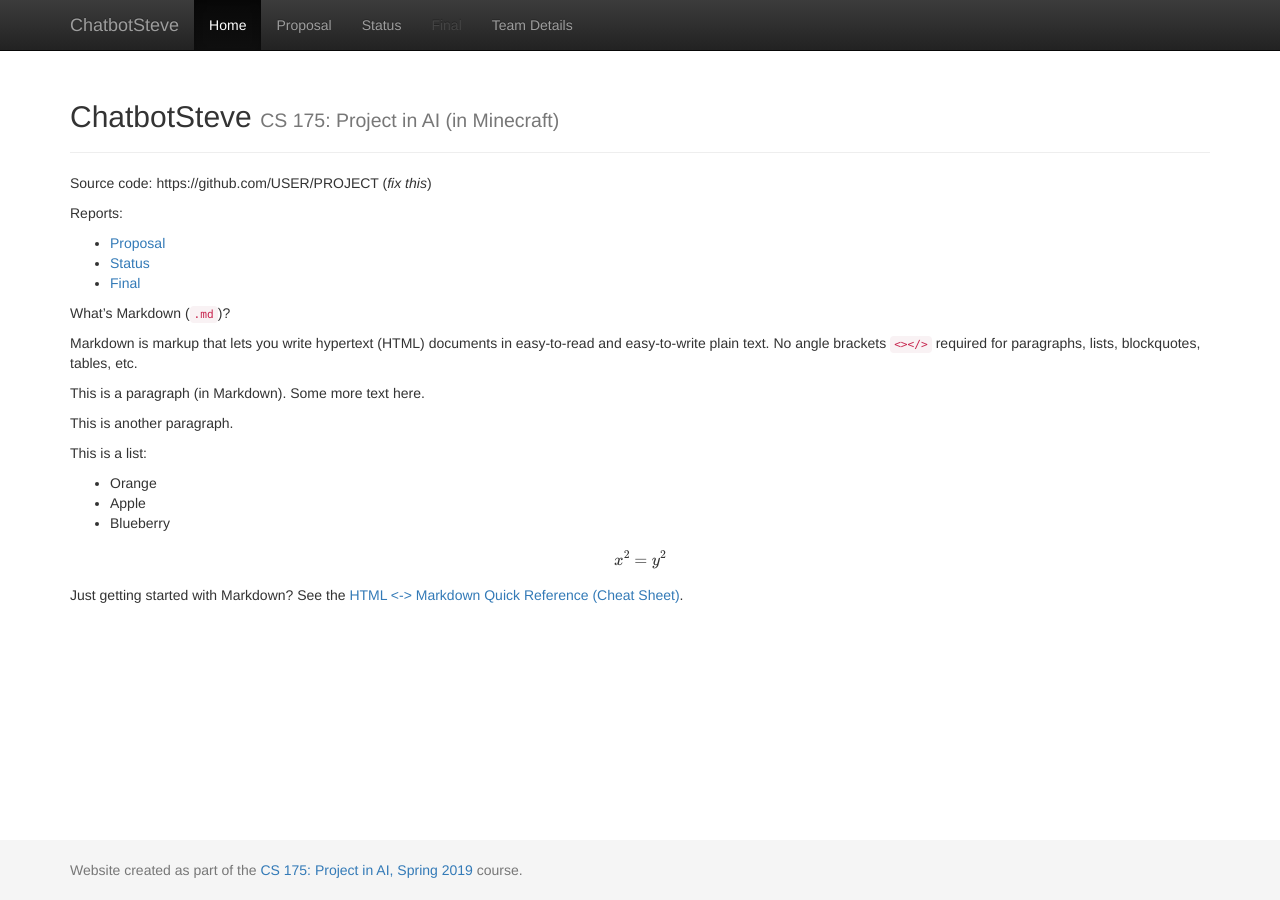
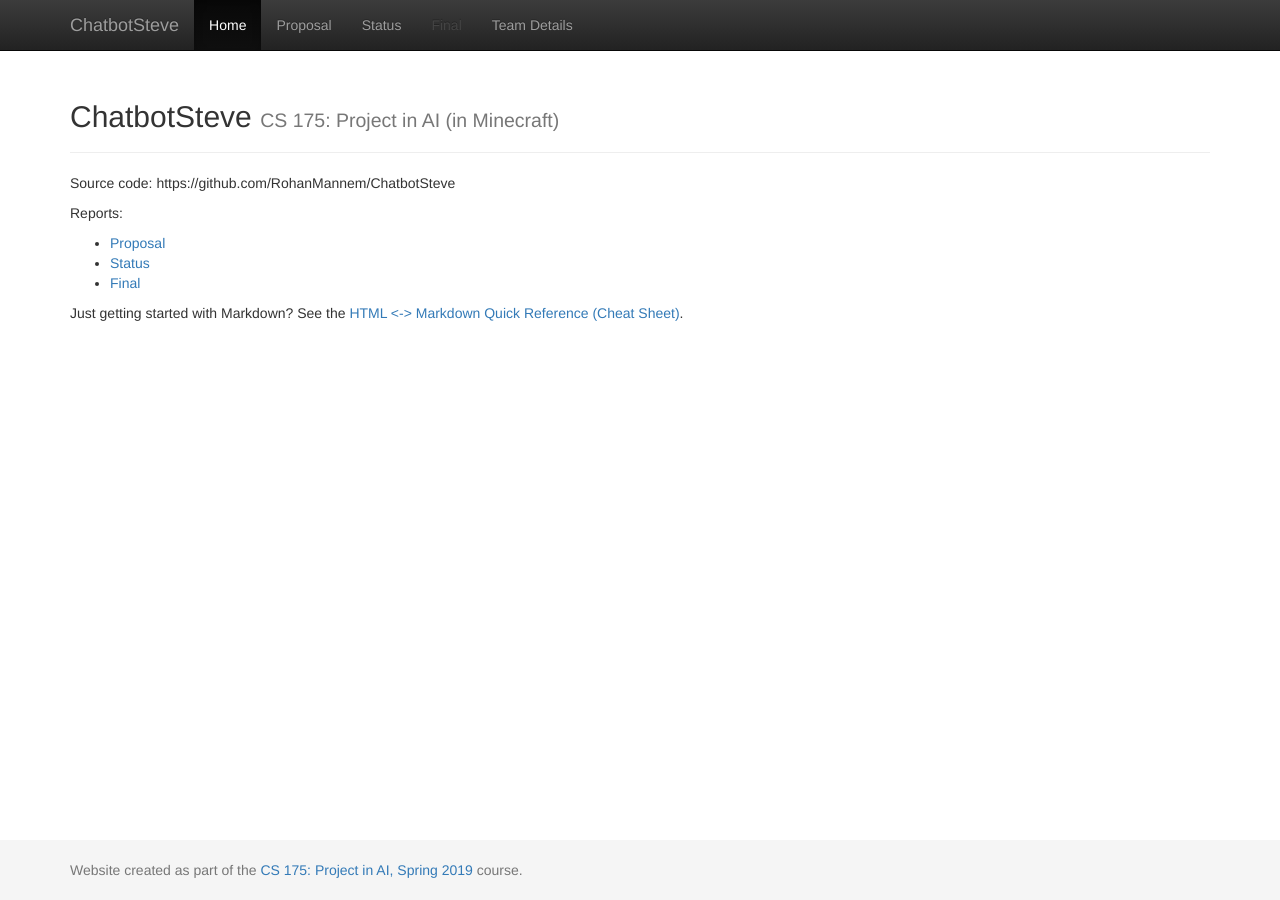
Before and after one commit to RohanMannem/ChatbotSteve, a Jekyll site: the page built from docs/index.md, in a window 1280 px wide. Built offline with Jekyll 4.4.1, drawn with Linux system fonts in a browser that asks for light colours; formulas are drawn with MathJax 3.

Commit message:
Update index.md

```diff
--- a/docs/index.md
+++ b/docs/index.md
@@ -3,7 +3,7 @@
 title:  Home
 ---
 
-Source code: https://github.com/USER/PROJECT (_fix this_)
+Source code: https://github.com/RohanMannem/ChatbotSteve
 
 Reports:
 
@@ -11,28 +11,6 @@
 - [Status](status.html)
 - [Final](final.html)
 
-What's Markdown (`.md`)?
-
-Markdown is markup that lets you write hypertext (HTML) documents
-in easy-to-read and easy-to-write plain text.
-No angle brackets `<></>` required for
-paragraphs, lists, blockquotes, tables, etc.
-
-
-This is a paragraph (in Markdown). Some more
-text here.
-
-This is another paragraph.
-
-This is a list:
-
-- Orange
-- Apple
-- Blueberry
-
-$$x^2 = y^2$$
-
-
 Just getting started with Markdown?
 See the [HTML <-> Markdown Quick Reference (Cheat Sheet)][quickref].
 
```
